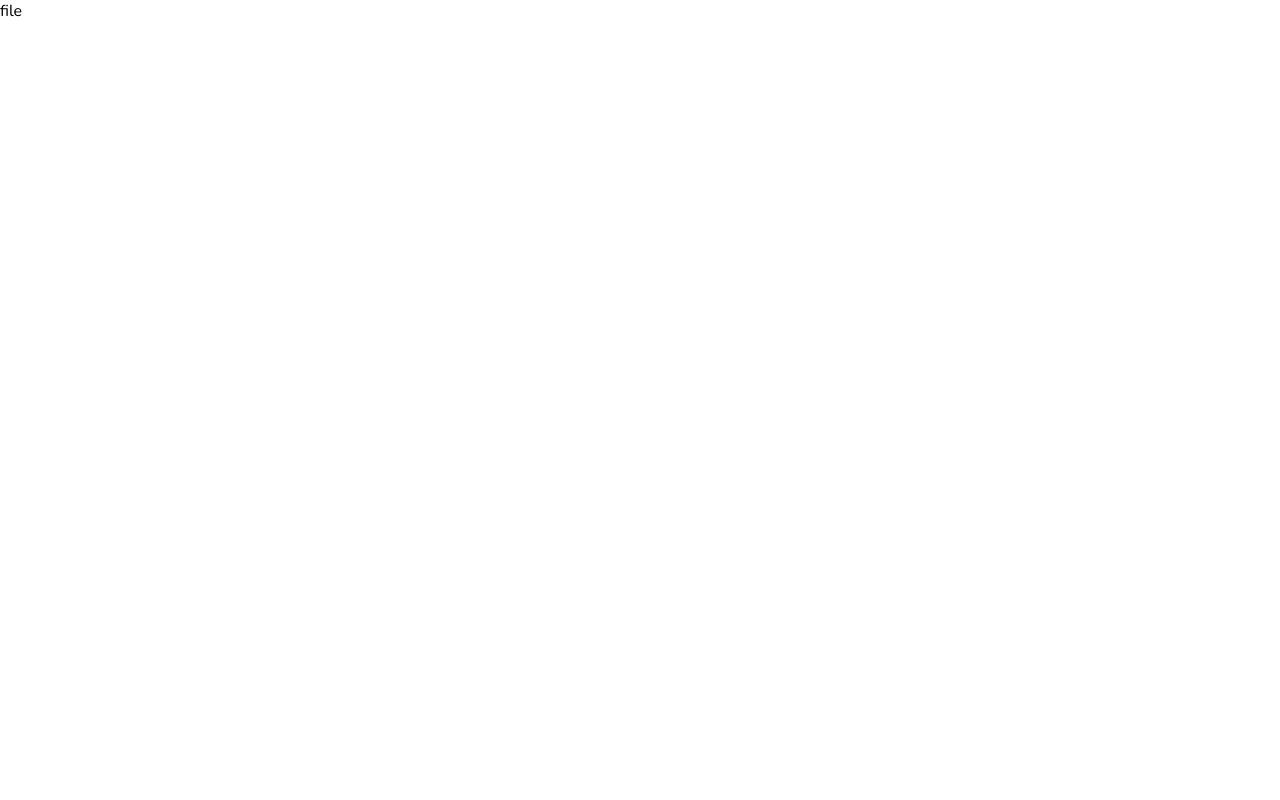
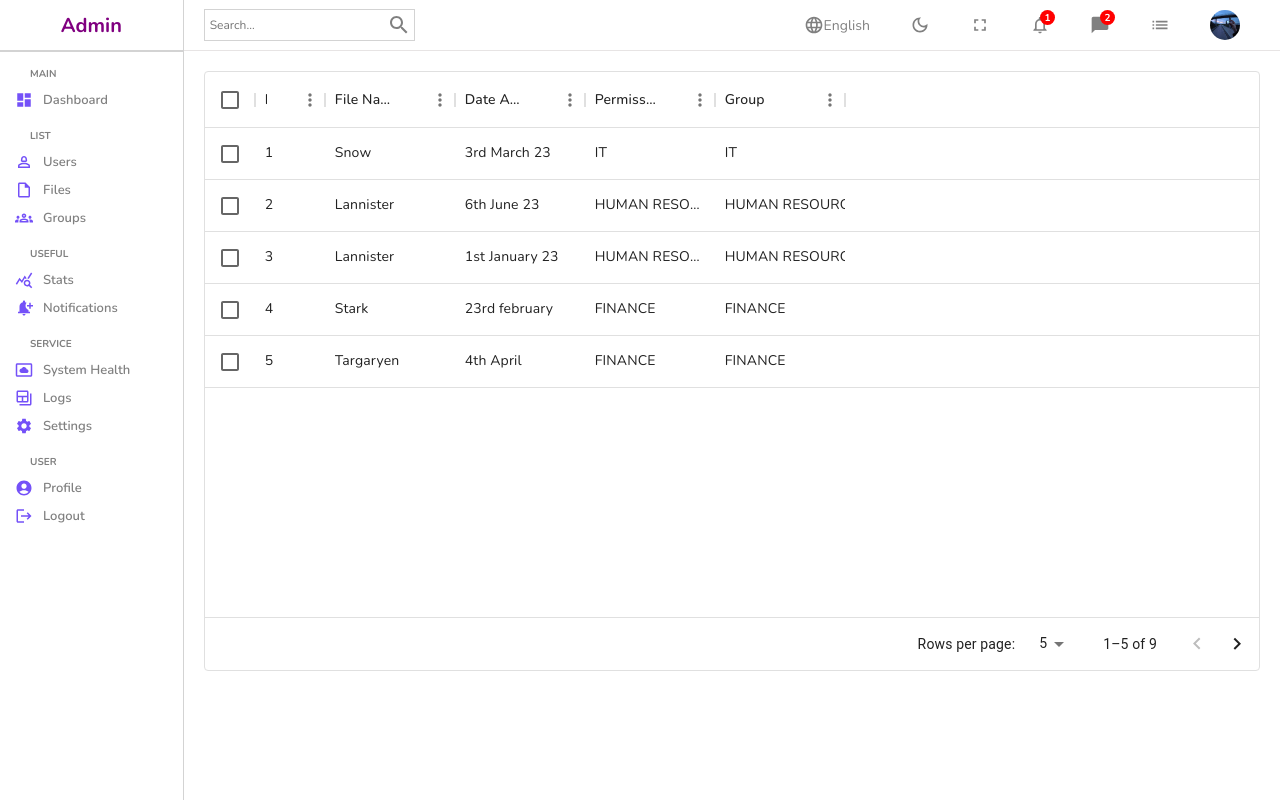
Before and after one commit to Evelynn-Atieno/document-managementsystem, a React (Create React App) app: page /files/1 in a window 1280 px wide. Built offline with nearby package versions, Linux system fonts and the light colour scheme.

Commit message:
new file and component added

```diff
--- a/src/App.js
+++ b/src/App.js
@@ -3,7 +3,7 @@ import Login from "./pages/login/Login";
 import List from "./pages/list/List";
 import Single from "./pages/single/Single";
 import New from "./pages/new/New";
-import File from "./pages/single/File";
+import File from "./pages/list/File";
 import{ BrowserRouter,Routes,Route,}from "react-router-dom";
 import { DocumentInputs } from "./formSource";
 import { userInputs } from "./formSource";
@@ -23,7 +23,7 @@ function App(){
                       </Route>
 
                       <Route path="files">
-                      <Route index element={<List/>}/>
+                      <Route index element={<File/>}/>
                       <Route path=":fileId"element={<File/>}/>
                       <Route path="new"element={<New inputs={DocumentInputs} title="Add New Document"/>}/>
 
--- /dev/null
+++ b/src/components/filesDatable/FileDatatable.jsx
@@ -0,0 +1,59 @@
+import "./filedatatable.scss"
+import { DataGrid} from '@mui/x-data-grid';
+
+const columns = [
+  { field: 'id', headerName: 'ID', width: 70 },
+  { field: 'fileName', headerName: 'File Name', width: 130 },
+  { field: 'dateadded', headerName: 'Date Added', width: 130 },
+  {
+    field: 'permissions',
+    headerName: 'Permissions',
+    type: 'text',
+    width: 130,
+  },
+  {
+    field: 'group',
+    headerName: 'Group',
+    width: 130,
+   renderCell:(params)=>{
+    return(
+        <>
+        <span>{params.row.permissions}</span>
+
+        </>
+    )
+   }
+  },
+];
+
+const rows = [
+  { id: 1, fileName: 'Snow', dateadded: '3rd March 23', permissions: 'IT ' },
+  { id: 2, fileName: 'Lannister', dateadded: '6th June 23', permissions: 'HUMAN RESOURCE' },
+  { id: 3, fileName: 'Lannister', dateadded: '1st January 23', permissions: 'HUMAN RESOURCE' },
+  { id: 4, fileName: 'Stark',dateadded: '23rd february', permissions: 'FINANCE' },
+  { id: 5, fileName: 'Targaryen', dateadded: '4th April', permissions: 'FINANCE' },
+  { id: 6, fileName: 'Melisandre', dateadded: null, permissions: 'IT' },
+  { id: 7, fileName: 'Clifford', dateadded: '6th May 23', permissions: 'IT' },
+  { id: 8, fileName: 'Frances', dateadded: '8th May 23', permissions: 'FINANCE' },
+  { id: 9, fileName: 'Roxie', dateadded: '24th Mat 23', permissions: 'HUMAN RESOURCE' },
+];
+
+const FileDatatable = () => {
+  return (
+    <div className="fileDatatable">
+        <DataGrid
+        rows={rows}
+        columns={columns}
+        initialState={{
+          pagination: {
+            paginationModel: { page: 0, pageSize: 5 },
+          },
+        }}
+        pageSizeOptions={[5, 10]}
+        checkboxSelection
+      />
+    </div>
+  )
+}
+
+export default FileDatatable
--- /dev/null
+++ b/src/components/filesDatable/filedatatable.scss
@@ -0,0 +1,4 @@
+.fileDatatable{
+    height: 600px;
+    padding: 20px;
+}
--- /dev/null
+++ b/src/pages/list/File.jsx
@@ -0,0 +1,19 @@
+import "./file.scss"
+import Sidebar from "../../components/sidebar/Sidebar"
+import Navbar from "../../components/navbar/Navbar"
+import FileDatatable from "../../components/filesDatable/FileDatatable"
+
+const File = () => {
+  return (
+    <div className="file">
+      <Sidebar/>
+
+       <div className="fileContainer">
+        <Navbar/>
+        <FileDatatable/>
+       </div>
+    </div>
+  )
+}
+
+export default File
--- /dev/null
+++ b/src/pages/list/file.scss
@@ -0,0 +1,9 @@
+.file{
+    display: flex;
+    width: 100%;
+
+    .fileContainer{
+     flex: 6;
+    }
+
+}
--- a/src/pages/single/File.jsx
+++ /dev/null
@@ -1,9 +0,0 @@
-import React from 'react'
-
-const File = () => {
-  return (
-    <div>file</div>
-  )
-}
-
-export default File
```
Also changed, not shown: src/pages/single/file.scss (added).
